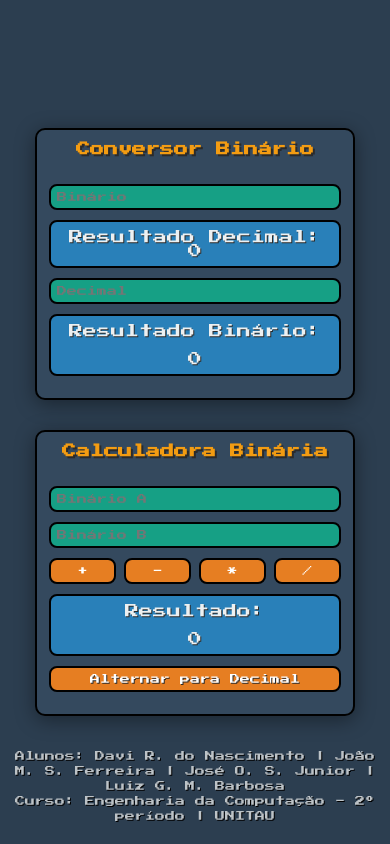
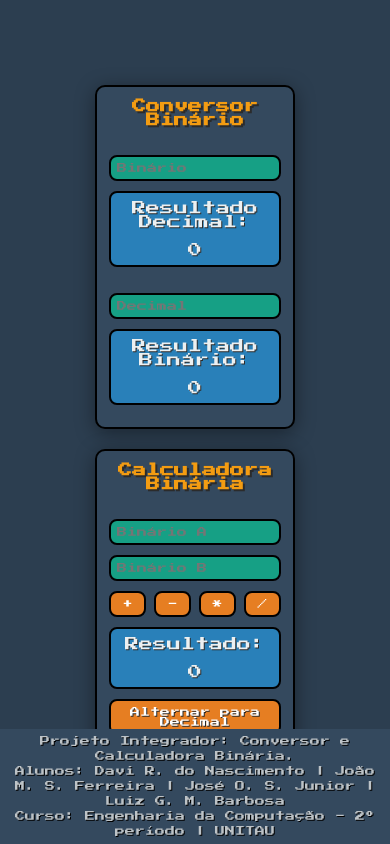
Before and after one commit to luiz007-coder/calc-convsbin, a plain HTML site: page index.html in a window 390 px wide. Drawn offline with Linux system fonts and the light colour scheme.

Commit message:
Update index.html

```diff
--- a/index.html
+++ b/index.html
@@ -2,7 +2,7 @@
 <html lang="pt-br">
 <head>
     <meta charset="UTF-8">
-    <meta name="viewport" content="width=device-width, initial-scale=1.0, user-scalable=no">
+    <meta name="viewport" content="width=device-width, initial-scale=1.0">
     <title>Conversor e Calculadora Binária</title>
     <link href="https://fonts.googleapis.com/css2?family=Press+Start+2P&display=swap" rel="stylesheet">
     <link rel="stylesheet" href="https://cdnjs.cloudflare.com/ajax/libs/font-awesome/6.0.0-beta3/css/all.min.css" />
@@ -15,26 +15,22 @@
             display: flex;
             justify-content: center;
             align-items: center;
+            height: 100vh;
             flex-direction: column;
-            height: 100vh;
             text-align: center;
         }
         .wrapper {
             display: flex;
-            flex-direction: column;
+            flex-wrap: wrap;
             gap: 30px;
-            align-items: center;
-            width: 100%;
-            max-width: 900px;
-            margin: 0 20px;
+            justify-content: center;
         }
         .container {
             border: 2px solid #000000;
             background: #34495e;
             border-radius: 10px;
             padding: 20px;
-            width: 100%;
-            max-width: 320px;
+            width: 280px;
             box-shadow: 0 4px 20px rgba(0,0,0,0.4);
             position: relative;
         }
@@ -75,6 +71,11 @@
             font-size: 11px;
             text-shadow: 1px 1px #2b2b2b;
         }
+        .error {
+            color: #ce5548;
+            font-size: 9px;
+            text-align: center;
+        }
         .buttons {
             display: flex;
             gap: 8px;
@@ -90,28 +91,47 @@
             transition: background-color 0.3s;
         }
         .toggle-btn:hover { background-color: #d35400; }
+
+        /* Créditos para dispositivos móveis */
         .credits {
             font-size: 10px;
             text-shadow: 1px 1px #000000;
             color: #bdc3c7;
-            margin-top: 10px;
-            position: fixed;
+            margin-top: 20px;
+            position: absolute;
             bottom: 15px;
             text-align: center;
             padding: 5px;
             line-height: 1.5;
+            display: none; /* Ocultamos inicialmente */
         }
+
         @media (max-width: 768px) {
-            .container { width: 90%; padding: 15px; }
+            .wrapper { gap: 20px; }
+            .container { width: 250px; padding: 15px; }
             h1 { font-size: 16px; }
             input, button { font-size: 12px; padding: 8px; }
         }
+
         @media (max-width: 480px) {
-            .container { width: 90%; padding: 12px; }
+            .container { width: 200px; padding: 12px; }
             h1 { font-size: 14px; }
             .result { font-size: 14px; }
             input, button { font-size: 10px; padding: 6px; }
             .toggle-btn { font-size: 10px; padding: 6px; }
+
+            /* Créditos fixos no final da página para dispositivos móveis */
+            .credits {
+                font-size: 10px;
+                display: block; /* Mostra créditos para dispositivos móveis */
+                position: fixed;
+                bottom: 0;
+                width: 100%;
+                text-align: center;
+                background-color: #34495e;
+                padding: 5px;
+                line-height: 1.5;
+            }
         }
     </style>
 </head>
@@ -123,8 +143,11 @@
             <input type="text" id="binInput" placeholder="Binário" oninput="convertToDecimal()">
             <div class="result">
                 <div>Resultado Decimal:</div>
+                <br>
                 <div id="binToDecResult">0</div>
             </div>
+
+            <br>
 
             <input type="number" id="decInput" placeholder="Decimal" oninput="convertToBinary()">
             <div class="result">
@@ -155,6 +178,7 @@
     </div>
 
     <div class="credits">
+        Projeto Integrador: Conversor e Calculadora Binária.<br>
         Alunos: Davi R. do Nascimento | João M. S. Ferreira | José O. S. Junior | Luiz G. M. Barbosa<br>
         Curso: Engenharia da Computação - 2º período | UNITAU
     </div>
@@ -163,6 +187,7 @@
         let isBinaryMode = true;
         let operation = null;
 
+        // função de binário p dec
         function convertToDecimal() {
             let binInput = document.getElementById('binInput').value;
             let binToDecResult = document.getElementById('binToDecResult');
@@ -178,6 +203,7 @@
             }
         }
 
+        // função de dec p binário
         function convertToBinary() {
             let decInput = document.getElementById('decInput').value;
             let decToBinResult = document.getElementById('decToBinResult');
@@ -192,7 +218,7 @@
                 decToBinResult.style.color = 'red';
            }
         }
-
+        // aqui é p alternar entre binário e dec
         function toggleBinaryDecimal() {
             isBinaryMode = !isBinaryMode;
             const button = document.querySelector('.toggle-btn');
@@ -210,11 +236,13 @@
             }
         }
 
+        // setar a operação(+ - * /)
         function setOperation(op) {
             operation = op;
             calculate();
         }
 
+        // função calc binário ou dec
         function calculate() {
             let inputA = document.getElementById('binInputA').value;
             let inputB = document.getElementById('binInputB').value;
@@ -225,6 +253,7 @@
                 return;
             }
 
+            // binário p dec
             if (operation && isBinaryMode && /^[01]+$/.test(inputA) && /^[01]+$/.test(inputB)) {
                 let numA = parseInt(inputA, 2);
                 let numB = parseInt(inputB, 2);
@@ -236,6 +265,7 @@
                 calcResult.textContent = result.toString(2);
                 calcResult.style.color = 'white';
             } else if (operation && !isBinaryMode && !isNaN(inputA) && !isNaN(inputB)) {
+                // calc dec aqui
                 let numA = parseFloat(inputA);
                 let numB = parseFloat(inputB);
                 let result;
```
